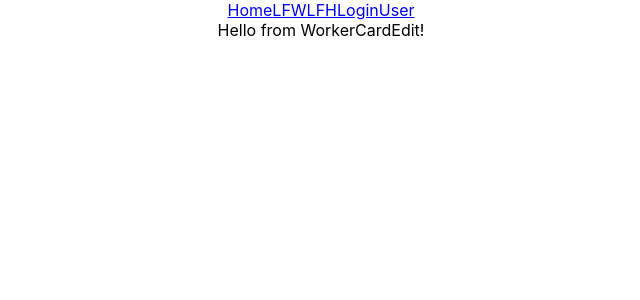
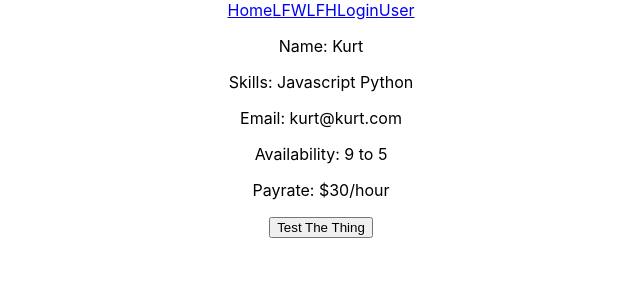
Before and after one commit to kshieldsDTS/inDecoders-front, a React (Create React App) app: page /lfw/1 in a window 1280 px wide. Shown: the top 300 px of the page, without its empty margins (319-959 px from the left). Built offline with nearby package versions, Linux system fonts and the light colour scheme.

Commit message:
scaffold WorkerCardEdit with seed data

```diff
--- a/src/Components/LFW.js
+++ b/src/Components/LFW.js
@@ -3,7 +3,7 @@ import WorkerCard from './WorkerCard';
 
 const jobPosts = [
 	{
-		id: 1,
+		id: 0,
 		name: 'Kurt',
 		skills: ['Javascript', 'Python'],
 		email: 'kurt@kurt.com',
@@ -11,7 +11,7 @@ const jobPosts = [
 		payrate: 30,
 	},
 	{
-		id: 2,
+		id: 1,
 		name: 'Bill',
 		skills: ['C#', 'Unity'],
 		email: 'bill@bill.com',
@@ -19,7 +19,7 @@ const jobPosts = [
 		payrate: 50,
 	},
 	{
-		id: 3,
+		id: 2,
 		name: 'Michel',
 		skills: ['Angular', 'Ruby'],
 		email: 'Michel@Michel.com',
--- a/src/Components/WorkerCardEdit.js
+++ b/src/Components/WorkerCardEdit.js
@@ -1,11 +1,33 @@
 import React from 'react';
 
+const jobPosts = [
+	{
+		id: 0,
+		name: 'Kurt',
+		skills: [
+            'Javascript',
+            'Python'
+        ],
+		email: 'kurt@kurt.com',
+		availability: '9 to 5',
+		payrate: 30,
+	}
+];
+
 function WorkerCardEdit(props) {
+    function testStuff() {
+			console.log(jobPosts);
+		}
     return (
-        <div>
-            Hello from WorkerCardEdit!
-        </div>
-    );
+			<div>
+				<p>Name: {jobPosts[0].name}</p>
+				<p>Skills: {jobPosts[0].skills.join(' ')}</p>
+                <p>Email: {jobPosts[0].email}</p>
+                <p>Availability: {jobPosts[0].availability}</p>
+                <p>Payrate: ${jobPosts[0].payrate}/hour</p>
+				<button onClick={testStuff}>Test The Thing</button>
+			</div>
+		);
 }
 
 export default WorkerCardEdit;
```
